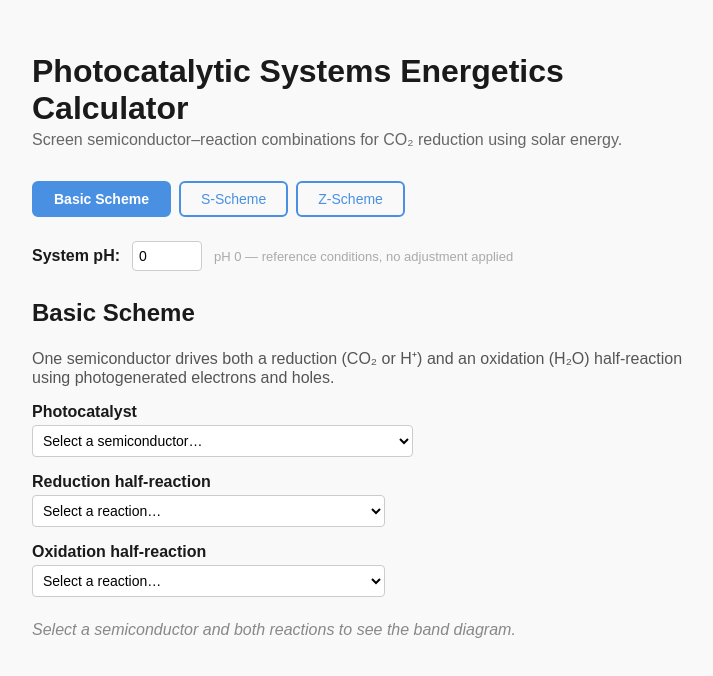
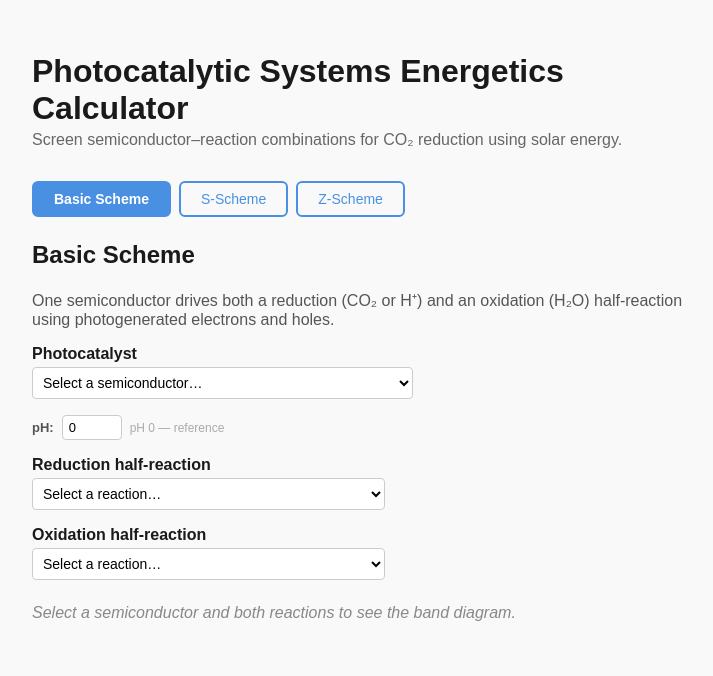
Before and after one commit to pwaycuilis/photocat-calc, a React (Vite) app: page / in a window 1280 px wide. Shown: the top 676 px of the page, without its empty margins (272-985 px from the left). Built offline with nearby package versions, Linux system fonts and the light colour scheme.

Commit message:
Implement per-semiconductor pH inputs, remove global pH

```diff
--- a/src/App.jsx
+++ b/src/App.jsx
@@ -6,12 +6,6 @@ import ZScheme from "./schemes/z-scheme/ZScheme";
 
 export default function App() {
   const [activeScheme, setActiveScheme] = useState("basic");
-  const [pH, setPH] = useState(0);
-
-  function handlePHChange(e) {
-    const val = parseFloat(e.target.value);
-    if (!isNaN(val) && val >= 0 && val <= 14) setPH(val);
-  }
 
   return (
     <div style={{ maxWidth: "720px", margin: "0 auto", padding: "32px 24px", fontFamily: "sans-serif" }}>
@@ -22,26 +16,9 @@ export default function App() {
 
       <SchemeSelector activeScheme={activeScheme} onChange={setActiveScheme} />
 
-      <div style={{ display: "flex", alignItems: "center", gap: "12px", marginBottom: "28px" }}>
-        <label style={{ fontWeight: "bold" }}>System pH:</label>
-        <input
-          type="number"
-          min="0" max="14" step="0.5"
-          value={pH}
-          onChange={handlePHChange}
-          style={{ width: "70px", padding: "6px", border: "1px solid #ccc", borderRadius: "4px", fontSize: "14px" }}
-        />
-        <span style={{ fontSize: "13px", color: pH === 0 ? "#aaa" : "#555" }}>
-          {pH === 0
-            ? "pH 0 — reference conditions, no adjustment applied"
-            : `Band edges shifted by ${(-0.059 * pH).toFixed(3)} V from pH 0 reference`
-          }
-        </span>
-      </div>
-
-      {activeScheme === "basic" && <BasicScheme pH={pH} />}
-      {activeScheme === "s-scheme" && <SScheme pH={pH} />}
-      {activeScheme === "z-scheme" && <ZScheme pH={pH} />}
+      {activeScheme === "basic" && <BasicScheme />}
+      {activeScheme === "s-scheme" && <SScheme />}
+      {activeScheme === "z-scheme" && <ZScheme />}
     </div>
   );
 }
--- a/src/schemes/basic/BasicScheme.jsx
+++ b/src/schemes/basic/BasicScheme.jsx
@@ -5,10 +5,28 @@ import BandDiagram from "../../components/BandDiagram";
 import ResultsPanel from "../../components/ResultsPanel";
 import { assessBasicScheme, adjustForPH } from "../../lib/energetics";
 
-export default function BasicScheme({ pH }) {
+function PHInput({ value, onChange }) {
+  return (
+    <div style={{ display: "flex", alignItems: "center", gap: "8px", margin: "8px 0 16px" }}>
+      <label style={{ fontSize: "13px", fontWeight: "bold", color: "#555" }}>pH:</label>
+      <input
+        type="number" min="0" max="14" step="0.5"
+        value={value}
+        onChange={e => { const v = parseFloat(e.target.value); if (!isNaN(v) && v >= 0 && v <= 14) onChange(v); }}
+        style={{ width: "60px", padding: "4px 6px", border: "1px solid #ccc", borderRadius: "4px", fontSize: "13px" }}
+      />
+      <span style={{ fontSize: "12px", color: value === 0 ? "#aaa" : "#555" }}>
+        {value === 0 ? "pH 0 — reference" : `shift: ${(-0.059 * value).toFixed(3)} V`}
+      </span>
+    </div>
+  );
+}
+
+export default function BasicScheme() {
   const [semiconductor, setSemiconductor] = useState(null);
   const [reductionCouple, setReductionCouple] = useState(null);
   const [oxidationCouple, setOxidationCouple] = useState(null);
+  const [pH, setPH] = useState(0);
 
   const adjusted = semiconductor ? adjustForPH(semiconductor, pH) : null;
 
@@ -30,6 +48,7 @@ export default function BasicScheme({ pH }) {
         value={semiconductor?.id}
         onChange={setSemiconductor}
       />
+      <PHInput value={pH} onChange={setPH} />
       <RedoxPicker
         label="Reduction half-reaction"
         value={reductionCouple?.id}
--- a/src/schemes/s-scheme/SScheme.jsx
+++ b/src/schemes/s-scheme/SScheme.jsx
@@ -31,14 +31,33 @@ function DrivingForceNote({ value }) {
   );
 }
 
-export default function SScheme({ pH }) {
+function PHInput({ value, onChange }) {
+  return (
+    <div style={{ display: "flex", alignItems: "center", gap: "8px", margin: "8px 0 16px" }}>
+      <label style={{ fontSize: "13px", fontWeight: "bold", color: "#555" }}>pH:</label>
+      <input
+        type="number" min="0" max="14" step="0.5"
+        value={value}
+        onChange={e => { const v = parseFloat(e.target.value); if (!isNaN(v) && v >= 0 && v <= 14) onChange(v); }}
+        style={{ width: "60px", padding: "4px 6px", border: "1px solid #ccc", borderRadius: "4px", fontSize: "13px" }}
+      />
+      <span style={{ fontSize: "12px", color: value === 0 ? "#aaa" : "#555" }}>
+        {value === 0 ? "pH 0 — reference" : `shift: ${(-0.059 * value).toFixed(3)} V`}
+      </span>
+    </div>
+  );
+}
+
+export default function SScheme() {
   const [rp, setRp] = useState(null);
   const [op, setOp] = useState(null);
   const [reductionCouple, setReductionCouple] = useState(null);
   const [oxidationCouple, setOxidationCouple] = useState(null);
+  const [rpPH, setRpPH] = useState(0);
+  const [opPH, setOpPH] = useState(0);
 
-  const adjustedRp = rp ? adjustForPH(rp, pH) : null;
-  const adjustedOp = op ? adjustForPH(op, pH) : null;
+  const adjustedRp = rp ? adjustForPH(rp, rpPH) : null;
+  const adjustedOp = op ? adjustForPH(op, opPH) : null;
 
   const results =
     adjustedRp && adjustedOp && reductionCouple && oxidationCouple
@@ -61,6 +80,7 @@ export default function SScheme({ pH }) {
             Reduction Photocatalyst (RP)
           </p>
           <SemiconductorPicker label="Semiconductor" value={rp?.id} onChange={setRp} />
+          <PHInput value={rpPH} onChange={setRpPH} />
           <RedoxPicker label="Reduction half-reaction" value={reductionCouple?.id} onChange={setReductionCouple} />
         </div>
         <div>
@@ -68,6 +88,7 @@ export default function SScheme({ pH }) {
             Oxidation Photocatalyst (OP)
           </p>
           <SemiconductorPicker label="Semiconductor" value={op?.id} onChange={setOp} />
+          <PHInput value={opPH} onChange={setOpPH} />
           <RedoxPicker label="Oxidation half-reaction" filter="water_oxidation" value={oxidationCouple?.id} onChange={setOxidationCouple} />
         </div>
       </div>
--- a/src/schemes/z-scheme/ZScheme.jsx
+++ b/src/schemes/z-scheme/ZScheme.jsx
@@ -32,15 +32,34 @@ function DrivingForceNote({ value }) {
   );
 }
 
-export default function ZScheme({ pH }) {
+function PHInput({ value, onChange }) {
+  return (
+    <div style={{ display: "flex", alignItems: "center", gap: "8px", margin: "8px 0 16px" }}>
+      <label style={{ fontSize: "13px", fontWeight: "bold", color: "#555" }}>pH:</label>
+      <input
+        type="number" min="0" max="14" step="0.5"
+        value={value}
+        onChange={e => { const v = parseFloat(e.target.value); if (!isNaN(v) && v >= 0 && v <= 14) onChange(v); }}
+        style={{ width: "60px", padding: "4px 6px", border: "1px solid #ccc", borderRadius: "4px", fontSize: "13px" }}
+      />
+      <span style={{ fontSize: "12px", color: value === 0 ? "#aaa" : "#555" }}>
+        {value === 0 ? "pH 0 — reference" : `shift: ${(-0.059 * value).toFixed(3)} V`}
+      </span>
+    </div>
+  );
+}
+
+export default function ZScheme() {
   const [pc1, setPc1] = useState(null);
   const [pc2, setPc2] = useState(null);
   const [mediator, setMediator] = useState(null);
   const [reductionCouple, setReductionCouple] = useState(null);
   const [oxidationCouple, setOxidationCouple] = useState(null);
+  const [pc1PH, setPc1PH] = useState(0);
+  const [pc2PH, setPc2PH] = useState(0);
 
-  const adjustedPc1 = pc1 ? adjustForPH(pc1, pH) : null;
-  const adjustedPc2 = pc2 ? adjustForPH(pc2, pH) : null;
+  const adjustedPc1 = pc1 ? adjustForPH(pc1, pc1PH) : null;
+  const adjustedPc2 = pc2 ? adjustForPH(pc2, pc2PH) : null;
 
   const results =
     adjustedPc1 && adjustedPc2 && mediator && reductionCouple && oxidationCouple
@@ -63,6 +82,7 @@ export default function ZScheme({ pH }) {
             Photocathode (PC1) — Reduction
           </p>
           <SemiconductorPicker label="Semiconductor" value={pc1?.id} onChange={setPc1} />
+          <PHInput value={pc1PH} onChange={setPc1PH} />
           <RedoxPicker label="Reduction half-reaction" value={reductionCouple?.id} onChange={setReductionCouple} />
         </div>
         <div>
@@ -70,6 +90,7 @@ export default function ZScheme({ pH }) {
             Photoanode (PC2) — Oxidation
           </p>
           <SemiconductorPicker label="Semiconductor" value={pc2?.id} onChange={setPc2} />
+          <PHInput value={pc2PH} onChange={setPc2PH} />
           <RedoxPicker label="Oxidation half-reaction" filter="water_oxidation" value={oxidationCouple?.id} onChange={setOxidationCouple} />
         </div>
       </div>
```
